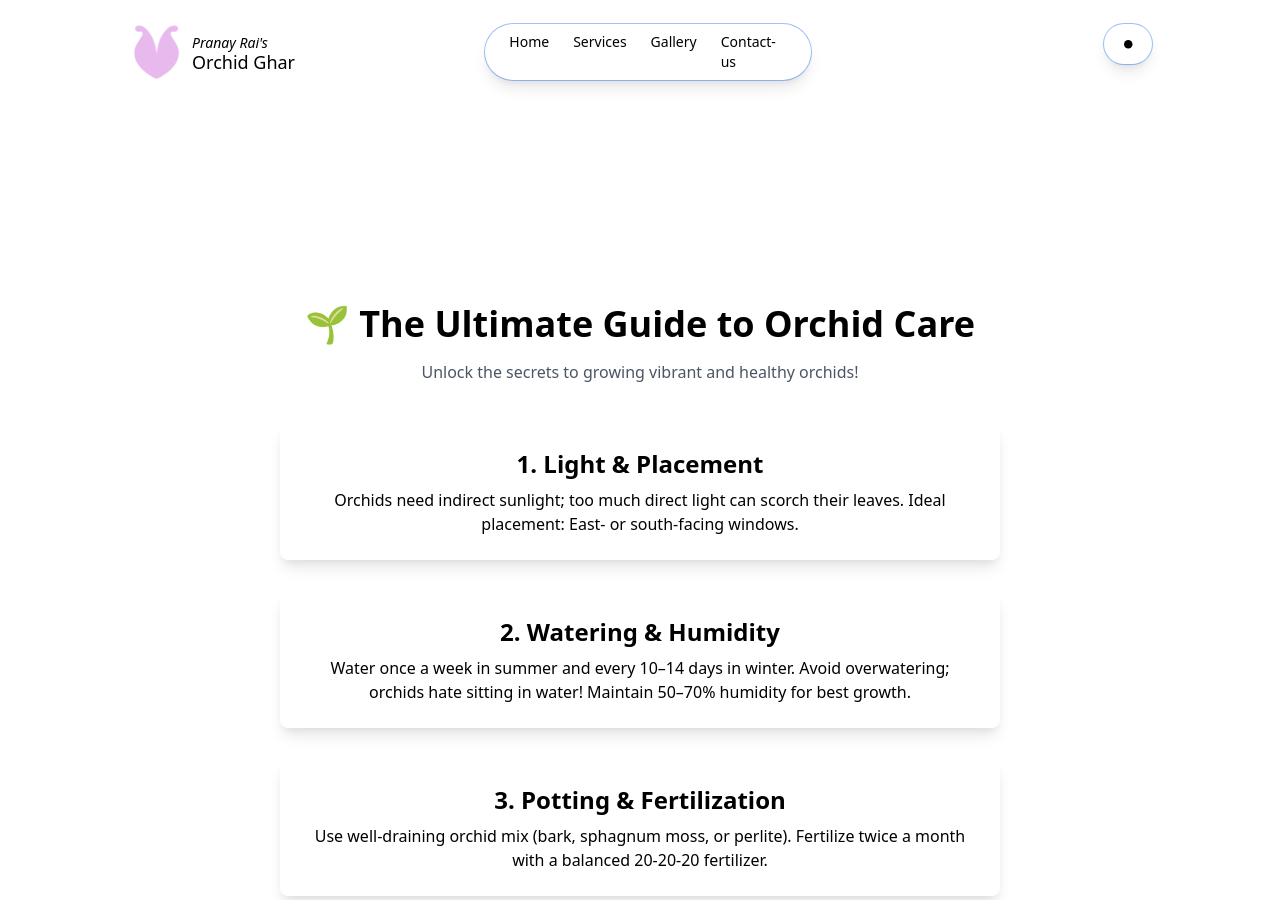
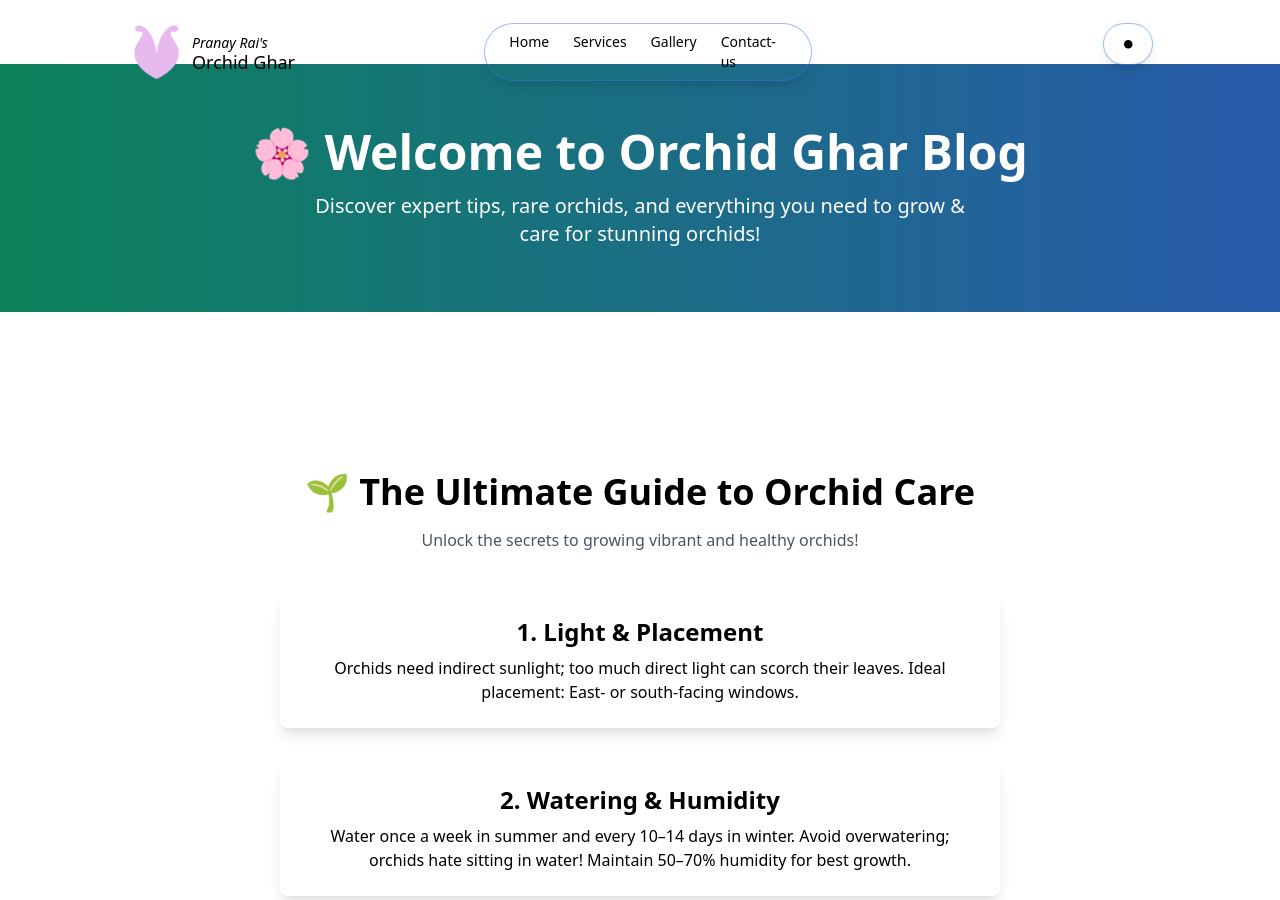
Before and after one commit to OrchidGhar/orchidghar.github.io, a Jekyll site: the page built from blogs/The-Ultimate-Guide-to-Orchid-Care.html, in a window 1280 px wide and 900 px high. Built offline with Jekyll 4.4.1, drawn with Linux system fonts in a browser that asks for light colours; nearby versions of some CDN libraries.

Commit message:
blogsheader css added

```diff
--- a/blogs/The-Ultimate-Guide-to-Orchid-Care.html
+++ b/blogs/The-Ultimate-Guide-to-Orchid-Care.html
@@ -1,8 +1,8 @@
 ---
-layout: default
+layout: blogs
 title: "Blogs - The Ultimate Guide to Orchid Care | Orchid Ghar"
 ---
-<section class="contact bg-white text-center py-20">
+<section class="bg-white text-center">
     <div class="max-w-3xl mx-auto px-6 py-16">
         <h1 class="text-4xl font-extrabold text-center">🌱 The Ultimate Guide to Orchid Care</h1>
         <p class="text-center text-gray-600 dark:text-gray-300 mt-4">Unlock the secrets to growing vibrant and healthy orchids!</p>
--- a/blogs/Top-Orchid-CAre-Tips-Dos-And-Donts.html
+++ b/blogs/Top-Orchid-CAre-Tips-Dos-And-Donts.html
@@ -2,7 +2,7 @@
 layout: blogs
 title: "Blogs - Top Orchid Care Tips – Do’s and Don’ts | Orchid Ghar"
 ---
-<section class="contact bg-white text-center py-20">
+<section class="bg-white text-center">
     <div class="max-w-3xl mx-auto px-6 py-16">
         <h1 class="text-4xl font-extrabold text-center">Top Orchid Care Tips – Do’s and Don’ts</h1>
         <p class="text-center text-gray-600 dark:text-gray-300 mt-4">Unlock the secrets to growing vibrant and healthy orchids!</p>
```
